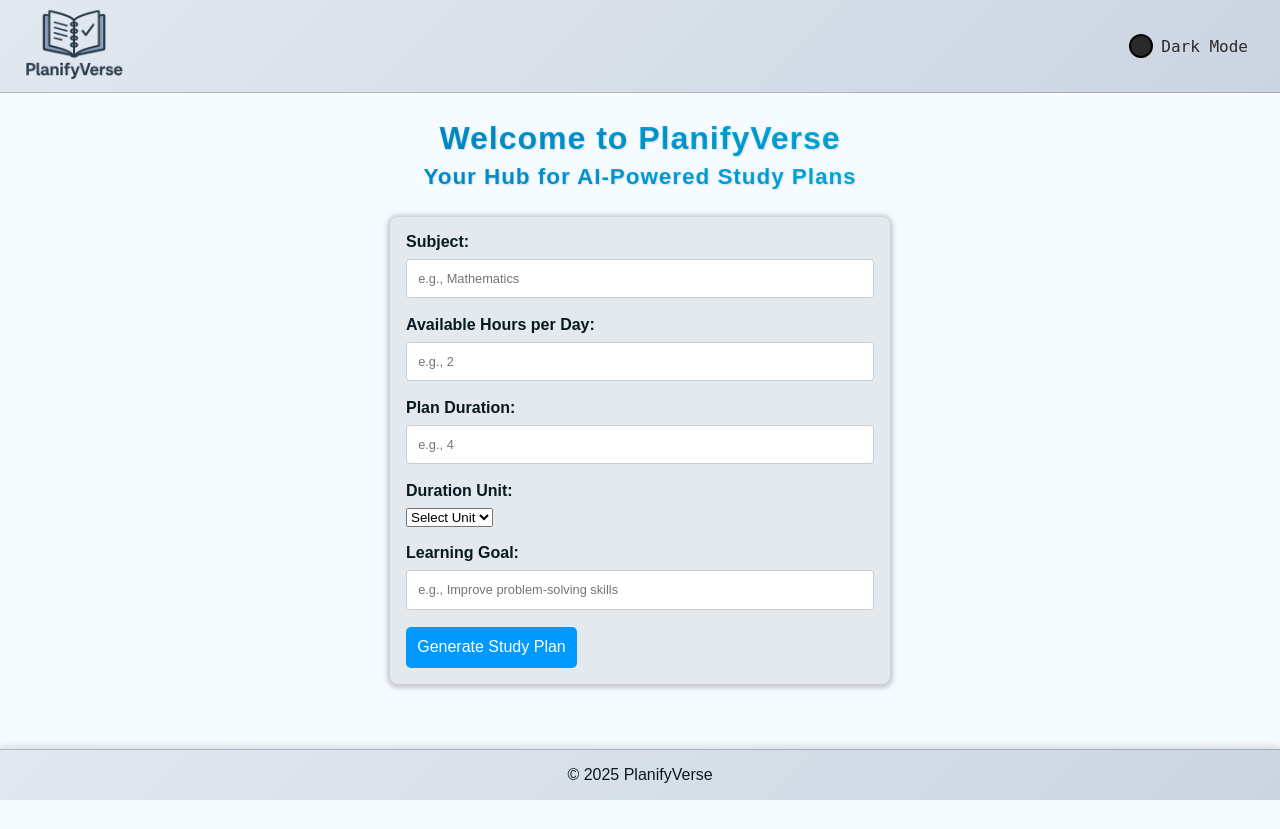
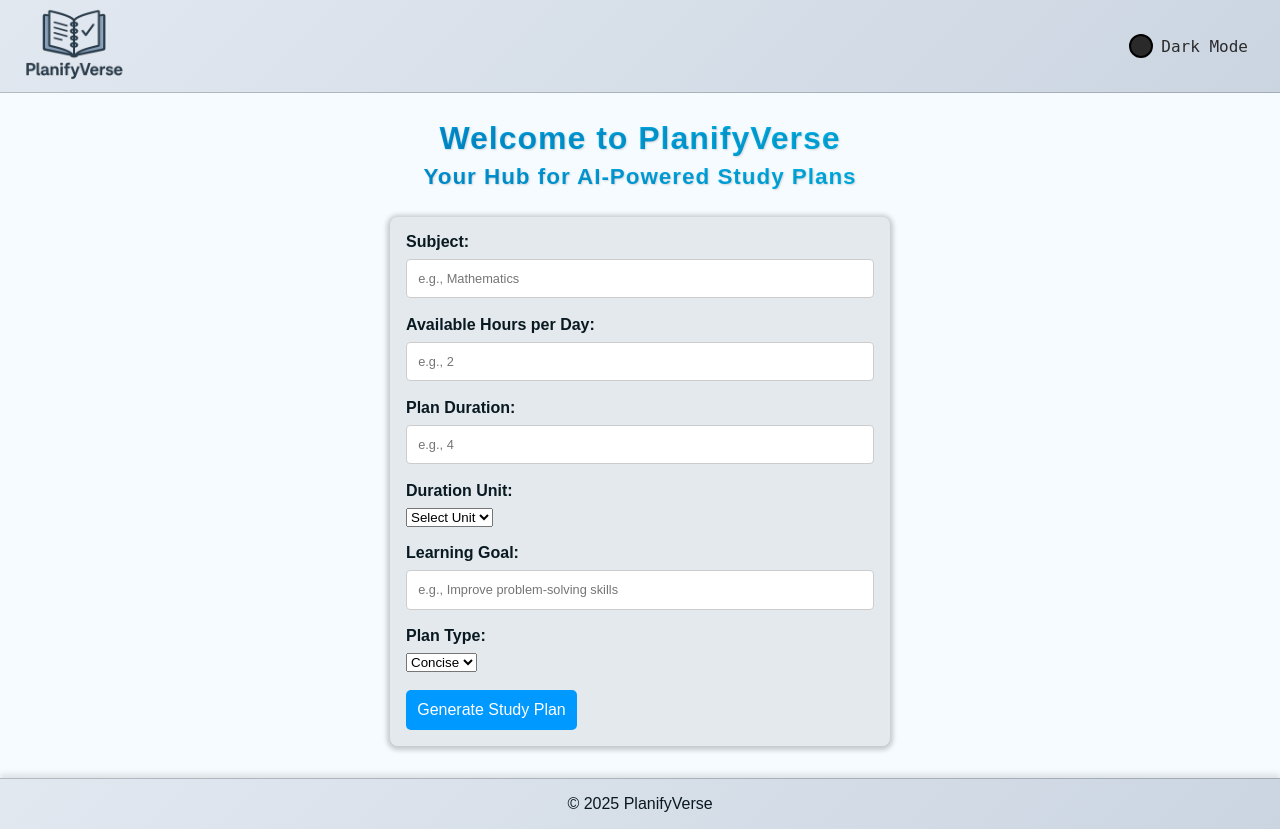
Before and after one commit to GuyTCharles/PlanifyVerse, a Flask app: page / in a window 1280 px wide. Before the commit the page ends 800 px from the top, so only its background shows below. Run offline with Flask 3, Linux system fonts and the light colour scheme; some libraries are stand-ins or nearby versions.

Commit message:
Add Plan Type section allwoing users to choose to generate concise and detailed plan

```diff
--- a/app.py
+++ b/app.py
@@ -9,7 +9,6 @@ OPENAI_API_KEY = os.environ.get("OPENAI_API_KEY")
 if not OPENAI_API_KEY:
     raise ValueError("OPENAI_API_KEY not set. Please set your API key as an environment variable.")
 
-# Configure the OpenAI client (default api_base is https://api.openai.com)
 openai.api_key = OPENAI_API_KEY
 
 @app.route('/')
@@ -24,33 +23,31 @@ def generate_study_plan():
     goal = data.get('goal')
     duration_value = data.get('durationValue')
     duration_unit = data.get('durationUnit')
+    plan_type = data.get('planType', 'concise')  # default to concise if not provided
 
-    # AI Preset Prompt:
+    # Set max_tokens based on plan type
+    max_tokens = 500 if plan_type == 'concise' else 1000
+
+    # Build the prompt
     prompt = (
-    f"Write an introduction line: 'Study Plan for {subject} to improve {goal} over {duration_value} {duration_unit}, "
-    f"studying {time} hours per day:'.\n\n"
-    "Use bullet points for each week (e.g., '• Week 1'), and for each day under that week, use an indented sub-bullet (e.g., '    - Day 1-2: ...').\n"
-    "Leave a blank line between each week. Use actual line breaks (\\n) so the text is separated into multiple lines.\n\n"
-    "Align and indent all text so it’s easy to read.\n\n"
-    "Do not use double asterisks or Markdown formatting. Keep the entire plan as concise as possible (up to 500 tokens).\n\n"
-    "At the end of the plan, provide additional suggestions or tips to help improve study efficiency."
-)
+        f"Write an introduction line: 'Study Plan for {subject} to improve {goal} over {duration_value} {duration_unit}, "
+        f"studying {time} hours per day:'.\n\n"
+        "Use bullet points for each week (e.g., '• Week 1'), and for each day under that week, use an indented sub-bullet (e.g., '    - Day 1-2: ...').\n"
+        "Leave a blank line between each week. Use actual line breaks (\\n) so the text is separated into multiple lines.\n\n"
+        "Align and indent all text so it’s easy to read.\n\n"
+        "Do not use double asterisks or Markdown formatting. Keep the entire plan as concise as possible (up to 500 tokens for concise or 1000 tokens for detailed plans).\n\n"
+        "At the end of the plan, provide additional suggestions or tips to help improve study efficiency."
+    )
 
     try:
         response = openai.ChatCompletion.create(
             model="gpt-3.5-turbo",
             messages=[
-                {
-                    "role": "system",
-                    "content": "You are a helpful assistant that generates structured, concise study plans."
-                },
-                {
-                    "role": "user",
-                    "content": prompt
-                }
+                {"role": "system", "content": "You are a helpful assistant that generates structured, concise study plans."},
+                {"role": "user", "content": prompt}
             ],
             temperature=0.7,
-            max_tokens=500
+            max_tokens=max_tokens
         )
         generated_plan = response.choices[0].message.content.strip()
     except Exception as e:
--- a/static/script.js
+++ b/static/script.js
@@ -65,6 +65,7 @@ function handleFormSubmit(event) {
   const goal = document.getElementById('goal').value;
   const durationValue = document.getElementById('durationValue').value;
   let durationUnit = document.getElementById('durationUnit').value;
+  const planType = document.getElementById('planType').value; // New plan type field
 
   // Dynamically adjust the duration unit: if the user enters 1, remove the trailing "s"
   if (parseInt(durationValue) === 1 && durationUnit.toLowerCase().endsWith("s")) {
@@ -83,11 +84,11 @@ function handleFormSubmit(event) {
   modal.classList.remove('show');
   spinner.classList.remove('hidden');
 
-  // Make the fetch request including the duration values
+  // Make the fetch request including the new planType value
   fetch('/generateStudyPlan', {
     method: 'POST',
     headers: { 'Content-Type': 'application/json' },
-    body: JSON.stringify({ subject, time, goal, durationValue, durationUnit })
+    body: JSON.stringify({ subject, time, goal, durationValue, durationUnit, planType })
   })
   .then(response => {
     if (!response.ok) {
@@ -98,21 +99,20 @@ function handleFormSubmit(event) {
   .then(data => {
     spinner.classList.add('hidden');
 
-    // Grab the plan text from the server
+    // Process the received plan text
     let plan = data.plan;
-    console.log("Plan from server:", plan); // Check in console for real \n
+    console.log("Plan from server:", plan); // Check for real line breaks
 
     // Remove any double asterisks
     plan = plan.replace(/\*\*/g, '');
-
     // Insert a bullet for lines that begin with "Week" or "Day"
     plan = plan.replace(/^Week\s+(\d+)/gm, '• Week $1');
     plan = plan.replace(/^Day\s+(\d+)/gm, '    - Day $1:');
 
-    // Use textContent to preserve all line breaks and spacing
+    // Preserve line breaks and spacing
     planResultDiv.textContent = plan;
 
-    // Show the modal and the PDF download button
+    // Show the modal and PDF download button
     modal.classList.add('show');
     downloadBtn.style.display = 'block';
   })
--- a/static/style.css
+++ b/static/style.css
@@ -179,10 +179,12 @@ body.dark .toggleText {
 
     .welcome-text1 {
         font-size: 1.8rem;
+        margin-top: auto;
     }
 
     .welcome-text2 {
         font-size: 1.3rem;
+        margin-bottom: auto;
     }
 
     footer {
--- a/templates/planify-verse.html
+++ b/templates/planify-verse.html
@@ -67,6 +67,15 @@
         <input type="text" id="goal" name="goal" placeholder="e.g., Improve problem-solving skills">
     </div>
 
+    <!--Plan Type Option -->
+    <div class="form-group">
+        <label for="planType">Plan Type:</label>
+        <select id="planType" name="planType" required>
+            <option value="concise" selected>Concise</option>
+            <option value="detailed">Detailed</option>
+        </select>
+    </div>
+
     <button type="submit">Generate Study Plan</button>
 </form>
 
```
Lines whose indentation alone changed are shown as unchanged.
